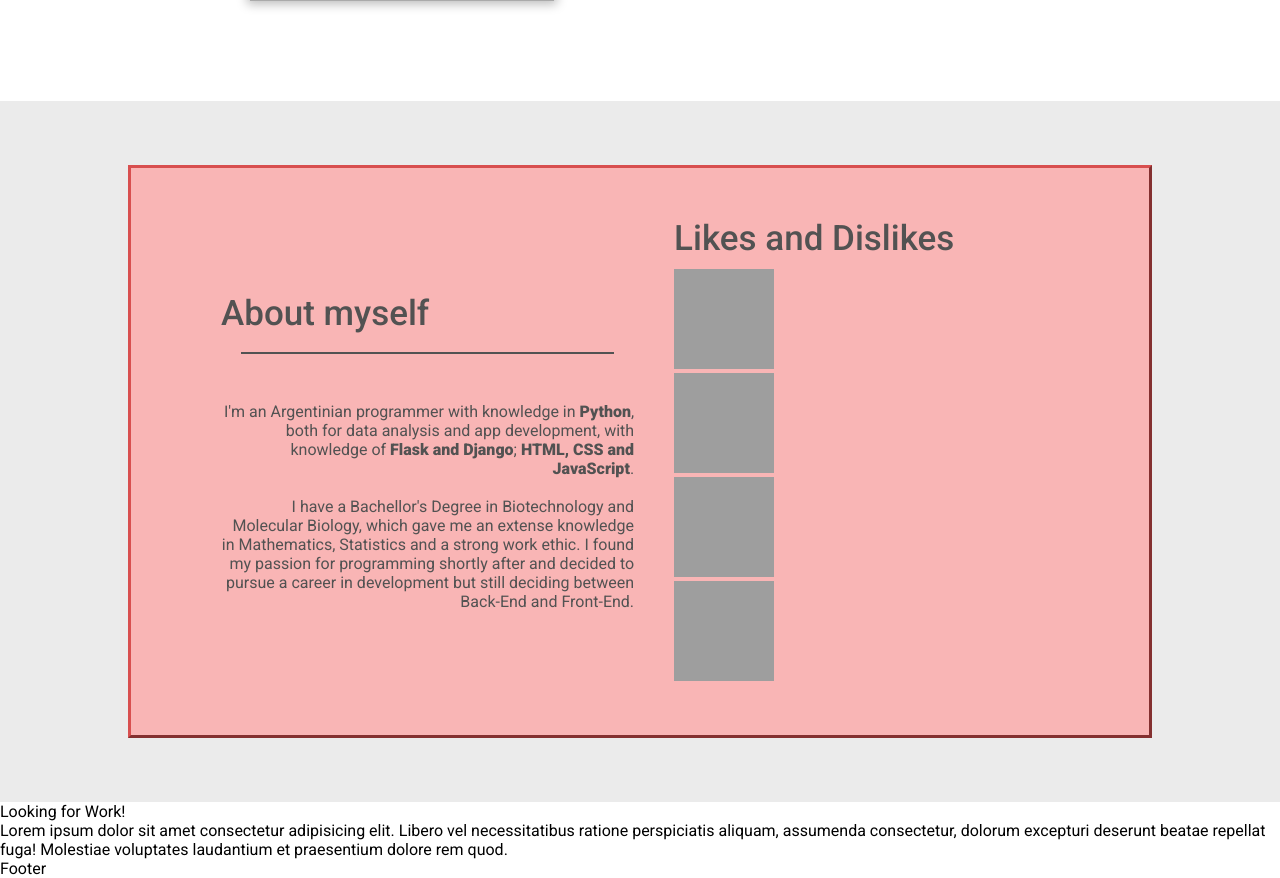
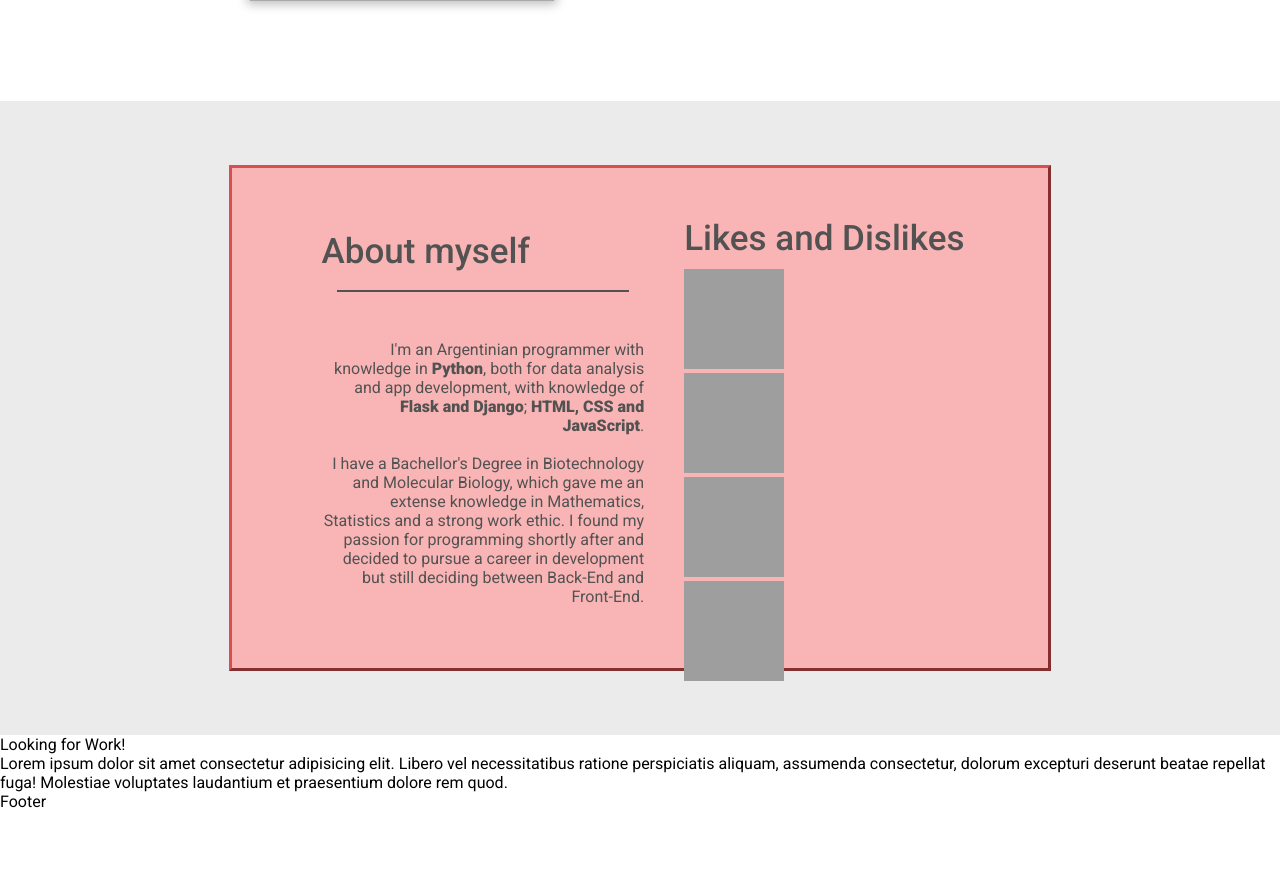
Before and after one commit to VGardella/personalwebpage-flask, a Flask app: page / in a window 1280 px wide. Shown: the part 643-1521 px from the top of the page. After the commit the page ends 1451 px from the top, so only its background shows below. Run offline with Flask 2, Linux system fonts and the light colour scheme; grey boxes are pictures that could not be loaded.

Commit message:
Change distribution in introduction section

```diff
--- a/personalweb/static/styles/home.css
+++ b/personalweb/static/styles/home.css
@@ -117,18 +117,25 @@ hr{
 
 /*INTRODUCTION*/
 
+/*INTRODUCTION - TEXT*/
+
 .introduction{
     background-color: #ebebeb;
     padding: 5% 10%;
     color: #525252;
+    display: flex;
+    justify-content: center;
 }
 
 .introduction .container{
     background-color: #f9b5b5;
     border: outset 	#d84f4f;
     display: flex;
+    margin: 0;
     flex-shrink: 1;
     padding: 50px;
+    height: 400px;
+    width: 70%;
 }
 
 .container .text{
```
